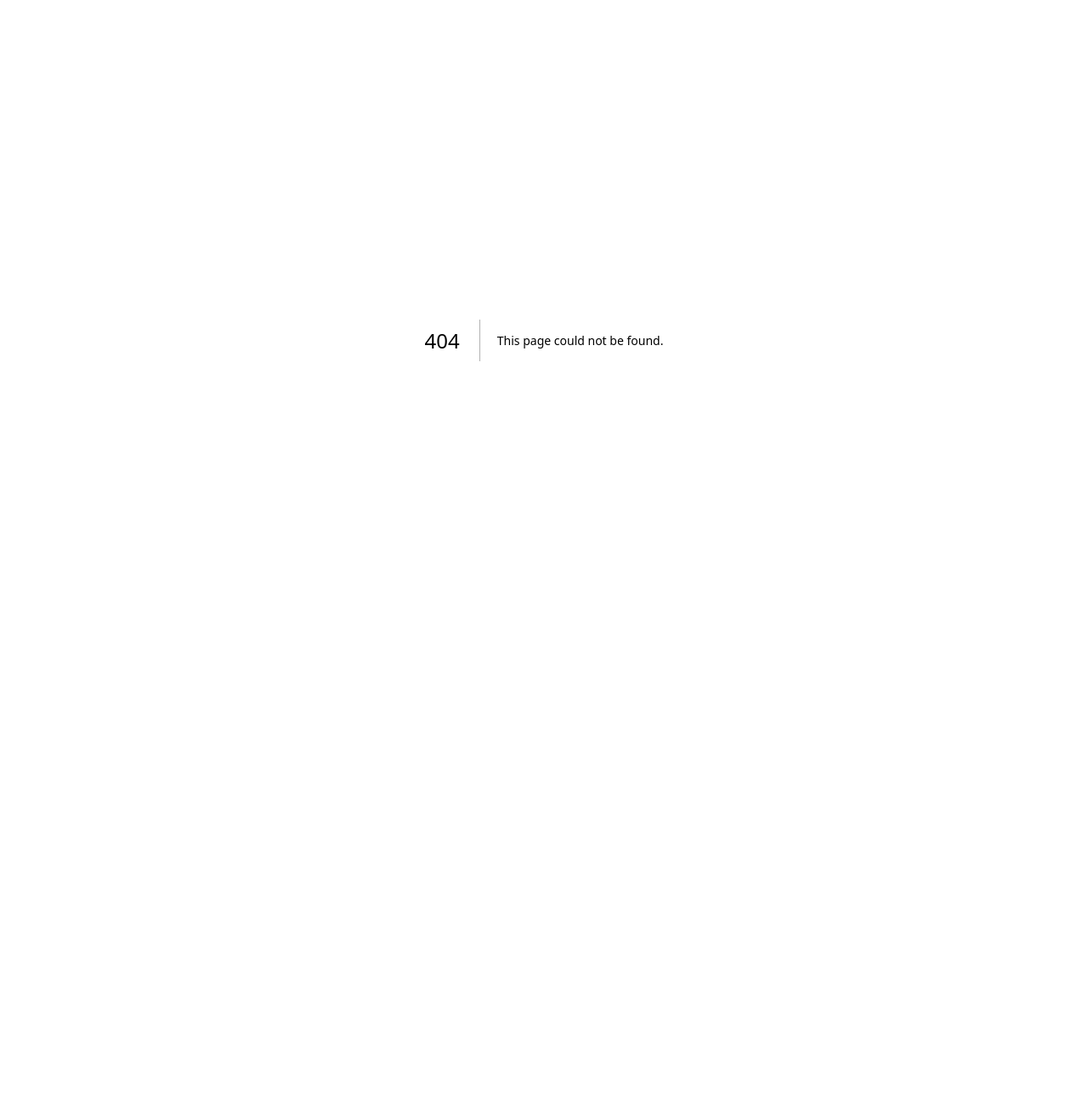
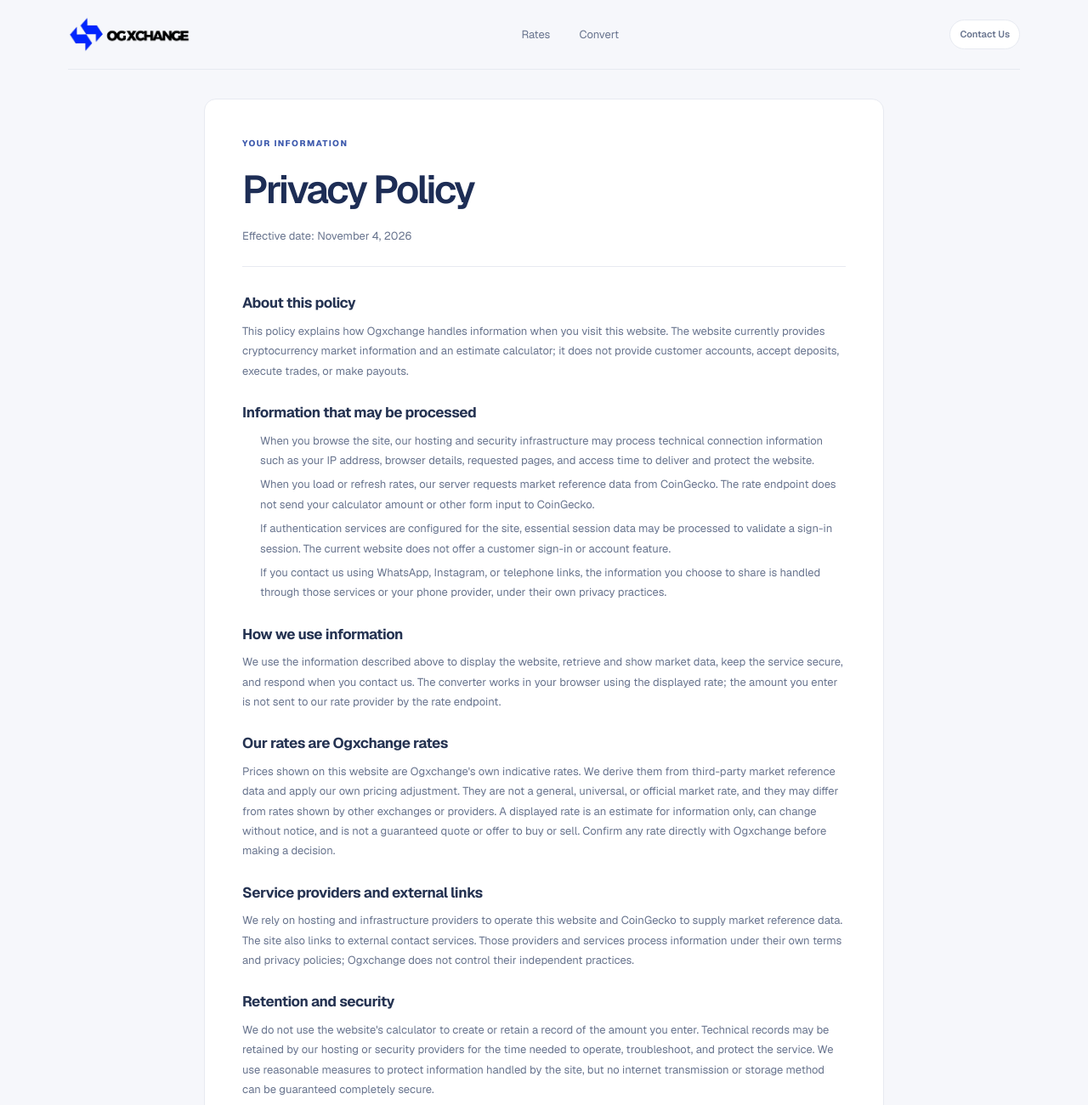
Before and after one commit to Vallyog/OGXchange, a Next.js app: page /privacy-policy in a window 1280 px wide. Before the commit this address had no page. Shown: the top 1300 px of the page at 85% size. Before the commit the page ends 800 px from the top, so only its background shows below. Built offline with nearby package versions, Linux system fonts and the light colour scheme.

Commit message:
Update website

```diff
--- a/app/components/market-dashboard.tsx
+++ b/app/components/market-dashboard.tsx
@@ -24,7 +24,7 @@ function formatNaira(value: number) {
 
 function formatCrypto(value: number, symbol: string) {
   const maximumFractionDigits =
-    symbol === "BTC" ? 8 : symbol === "ETH" ? 6 : 2;
+    symbol === "BTC" ? 8 : symbol === "USDT" || symbol === "USDC" ? 2 : 6;
   return `${new Intl.NumberFormat("en-US", { maximumFractionDigits }).format(value)} ${symbol}`;
 }
 
@@ -399,7 +399,10 @@ export default function MarketDashboard() {
 
       <footer className="rates-footer">
         <span>© 2026 Ogxchange</span>
-        <span>Market data· For information only</span>
+        <div className="rates-footer-links">
+          <Link href="/privacy-policy">Privacy Policy</Link>
+          <span>Market data · For information only</span>
+        </div>
       </footer>
       <a className="back-to-top" href="#top" aria-label="Back to top" title="Back to top">
         <svg viewBox="0 0 24 24" fill="none" aria-hidden="true">
--- a/app/globals.css
+++ b/app/globals.css
@@ -258,6 +258,10 @@ button:focus-visible, a:focus-visible, input:focus-visible, select:focus-visible
 .coin-orange { color: #a86e26; background: #fff0d9; }
 .coin-blue { color: #536da9; background: #e8edfb; }
 .coin-green { color: #338261; background: #e2f2e8; }
+.coin-yellow { color: #9c7920; background: #faf1d5; }
+.coin-gray { color: #536072; background: #e9edf2; }
+.coin-purple { color: #6352a5; background: #eeeafb; }
+.coin-red { color: #bc4855; background: #fbe8eb; }
 .market-asset strong, .market-asset small { display: block; }
 .market-asset strong { color: #34415f; font-size: 12px; font-weight: 650; }
 .market-asset small { margin-top: 4px; color: #8c98ad; font-size: 10px; }
@@ -319,6 +323,28 @@ button:focus-visible, a:focus-visible, input:focus-visible, select:focus-visible
   color: #8a95ac;
   font-size: 10px;
 }
+.rates-footer-links { display: flex; align-items: center; gap: 20px; }
+.rates-footer-links a { color: #53648f; }
+.rates-footer-links a:hover { color: var(--brand); }
+.privacy-page { padding-bottom: 12px; }
+.privacy-content {
+  max-width: 800px;
+  margin: 34px auto 0;
+  padding: 38px 44px;
+  border: 1px solid var(--line);
+  border-radius: 14px;
+  background: #fff;
+}
+.privacy-heading { margin-bottom: 30px; padding-bottom: 24px; border-bottom: 1px solid var(--line); }
+.privacy-heading h1 { margin: 10px 0 8px; color: #1d2d55; font-size: clamp(34px, 5vw, 46px); font-weight: 550; letter-spacing: -.055em; }
+.privacy-heading p, .privacy-section p, .privacy-section li { color: #68748e; font-size: 13px; line-height: 1.8; }
+.privacy-heading p { margin: 0; }
+.privacy-section + .privacy-section { margin-top: 25px; }
+.privacy-section h2 { margin: 0 0 8px; color: #253352; font-size: 17px; font-weight: 650; letter-spacing: -.025em; }
+.privacy-section p { margin: 0; }
+.privacy-section ul { margin: 8px 0 0; padding-left: 21px; }
+.privacy-section li + li { margin-top: 5px; }
+.privacy-section a { color: var(--brand-dark); text-decoration: underline; text-underline-offset: 3px; }
 .back-to-top {
   position: fixed;
   z-index: 10;
@@ -404,6 +430,11 @@ button:focus-visible, a:focus-visible, input:focus-visible, select:focus-visible
   .table-convert-button { grid-column: 2; grid-row: 2; min-width: 70px; padding: 6px 7px; }
   .market-disclaimer { font-size: 9px; }
   .rates-footer { min-height: 73px; align-items: flex-start; justify-content: center; flex-direction: column; gap: 6px; font-size: 9px; }
+  .rates-footer-links { flex-wrap: wrap; gap: 6px 15px; }
+  .privacy-content { margin-top: 20px; padding: 26px 20px; }
+  .privacy-section + .privacy-section { margin-top: 21px; }
+  .privacy-section h2 { font-size: 16px; }
+  .privacy-heading p, .privacy-section p, .privacy-section li { font-size: 12px; }
   .back-to-top { right: max(14px, env(safe-area-inset-right)); bottom: max(14px, env(safe-area-inset-bottom)); width: 39px; height: 39px; }
 }
 @media (prefers-reduced-motion: reduce) {
--- /dev/null
+++ b/app/privacy-policy/page.tsx
@@ -0,0 +1,162 @@
+import type { Metadata } from "next";
+import Image from "next/image";
+import Link from "next/link";
+
+export const metadata: Metadata = {
+  title: "Privacy Policy | Ogxchange",
+  description:
+    "Learn how Ogxchange handles information when you use our crypto rate and conversion website.",
+};
+
+export default function PrivacyPolicyPage() {
+  return (
+    <main className="rates-page privacy-page" id="top">
+      <header className="rates-header">
+        <Link className="rates-brand" href="/" aria-label="Ogxchange home">
+          <Image
+            src="/ogxchange-logo.png"
+            alt="Ogxchange"
+            width={635}
+            height={187}
+            priority
+          />
+        </Link>
+        <nav className="rates-nav" aria-label="Main navigation">
+          <Link href="/#rates">Rates</Link>
+          <Link href="/#converter">Convert</Link>
+        </nav>
+        <Link className="rates-live-label" href="/#contact">
+          Contact Us
+        </Link>
+      </header>
+
+      <article className="privacy-content">
+        <div className="privacy-heading">
+          <span className="panel-kicker">YOUR INFORMATION</span>
+          <h1>Privacy Policy</h1>
+          <p>Effective date: November 4, 2026</p>
+        </div>
+
+        <section className="privacy-section">
+          <h2>About this policy</h2>
+          <p>
+            This policy explains how Ogxchange handles information when you
+            visit this website. The website currently provides cryptocurrency
+            market information and an estimate calculator; it does not provide
+            customer accounts, accept deposits, execute trades, or make
+            payouts.
+          </p>
+        </section>
+
+        <section className="privacy-section">
+          <h2>Information that may be processed</h2>
+          <ul>
+            <li>
+              When you browse the site, our hosting and security infrastructure
+              may process technical connection information such as your IP
+              address, browser details, requested pages, and access time to
+              deliver and protect the website.
+            </li>
+            <li>
+              When you load or refresh rates, our server requests market
+              reference data from CoinGecko. The rate endpoint does not send
+              your calculator amount or other form input to CoinGecko.
+            </li>
+            <li>
+              If authentication services are configured for the site, essential
+              session data may be processed to validate a sign-in session. The
+              current website does not offer a customer sign-in or account
+              feature.
+            </li>
+            <li>
+              If you contact us using WhatsApp, Instagram, or telephone links,
+              the information you choose to share is handled through those
+              services or your phone provider, under their own privacy
+              practices.
+            </li>
+          </ul>
+        </section>
+
+        <section className="privacy-section">
+          <h2>How we use information</h2>
+          <p>
+            We use the information described above to display the website,
+            retrieve and show market data, keep the service secure, and respond
+            when you contact us. The converter works in your browser using the
+            displayed rate; the amount you enter is not sent to our rate
+            provider by the rate endpoint.
+          </p>
+        </section>
+
+        <section className="privacy-section">
+          <h2>Our rates are Ogxchange rates</h2>
+          <p>
+            Prices shown on this website are Ogxchange&apos;s own indicative
+            rates. We derive them from third-party market reference data and
+            apply our own pricing adjustment. They are not a general,
+            universal, or official market rate, and they may differ from rates
+            shown by other exchanges or providers. A displayed rate is an
+            estimate for information only, can change without notice, and is
+            not a guaranteed quote or offer to buy or sell. Confirm any rate
+            directly with Ogxchange before making a decision.
+          </p>
+        </section>
+
+        <section className="privacy-section">
+          <h2>Service providers and external links</h2>
+          <p>
+            We rely on hosting and infrastructure providers to operate this
+            website and CoinGecko to supply market reference data. The site
+            also links to external contact services. Those providers and
+            services process information under their own terms and privacy
+            policies; Ogxchange does not control their independent practices.
+          </p>
+        </section>
+
+        <section className="privacy-section">
+          <h2>Retention and security</h2>
+          <p>
+            We do not use the website&apos;s calculator to create or retain a
+            record of the amount you enter. Technical records may be retained by
+            our hosting or security providers for the time needed to operate,
+            troubleshoot, and protect the service. We use reasonable measures
+            to protect information handled by the site, but no internet
+            transmission or storage method can be guaranteed completely
+            secure.
+          </p>
+        </section>
+
+        <section className="privacy-section">
+          <h2>Your choices and requests</h2>
+          <p>
+            You can choose not to provide information when contacting us, and
+            you can avoid external contact links if you do not want those
+            services to process your information. You may send us a privacy
+            question or request using the contact options on our{" "}
+            <Link href="/#contact">home page</Link>. We will review requests in
+            accordance with applicable law and may need to verify your
+            identity.
+          </p>
+        </section>
+
+        <section className="privacy-section">
+          <h2>Changes and contact</h2>
+          <p>
+            We may update this policy as the website or our practices change.
+            The effective date above shows when this version was published. For
+            questions about this policy, please contact Ogxchange through the
+            contact options on the <Link href="/#contact">home page</Link>.
+          </p>
+        </section>
+      </article>
+
+      <footer className="rates-footer">
+        <span>© 2026 Ogxchange</span>
+        <div className="rates-footer-links">
+          <Link href="/">Back to rates</Link>
+          <span>Market data · For information only</span>
+        </div>
+      </footer>
+    </main>
+  );
+}
--- a/lib/market-assets.ts
+++ b/lib/market-assets.ts
@@ -22,6 +22,55 @@ export const marketAssets = [
     tone: "green",
     providerId: "tether",
   },
+  {
+    symbol: "BNB",
+    name: "BNB",
+    mark: "◆",
+    tone: "yellow",
+    providerId: "binancecoin",
+  },
+  {
+    symbol: "XRP",
+    name: "XRP",
+    mark: "✕",
+    tone: "gray",
+    providerId: "ripple",
+  },
+  {
+    symbol: "USDC",
+    name: "USDC",
+    mark: "$",
+    tone: "blue",
+    providerId: "usd-coin",
+  },
+  {
+    symbol: "SOL",
+    name: "Solana",
+    mark: "◎",
+    tone: "purple",
+    providerId: "solana",
+  },
+  {
+    symbol: "TRX",
+    name: "TRON",
+    mark: "T",
+    tone: "red",
+    providerId: "tron",
+  },
+  {
+    symbol: "DOGE",
+    name: "Dogecoin",
+    mark: "Ð",
+    tone: "yellow",
+    providerId: "dogecoin",
+  },
+  {
+    symbol: "ADA",
+    name: "Cardano",
+    mark: "₳",
+    tone: "blue",
+    providerId: "cardano",
+  },
 ] as const;
 
 export type MarketAsset = (typeof marketAssets)[number];
```
Also changed, not shown: 1 other file (tests, documents, lock files or other folders).
